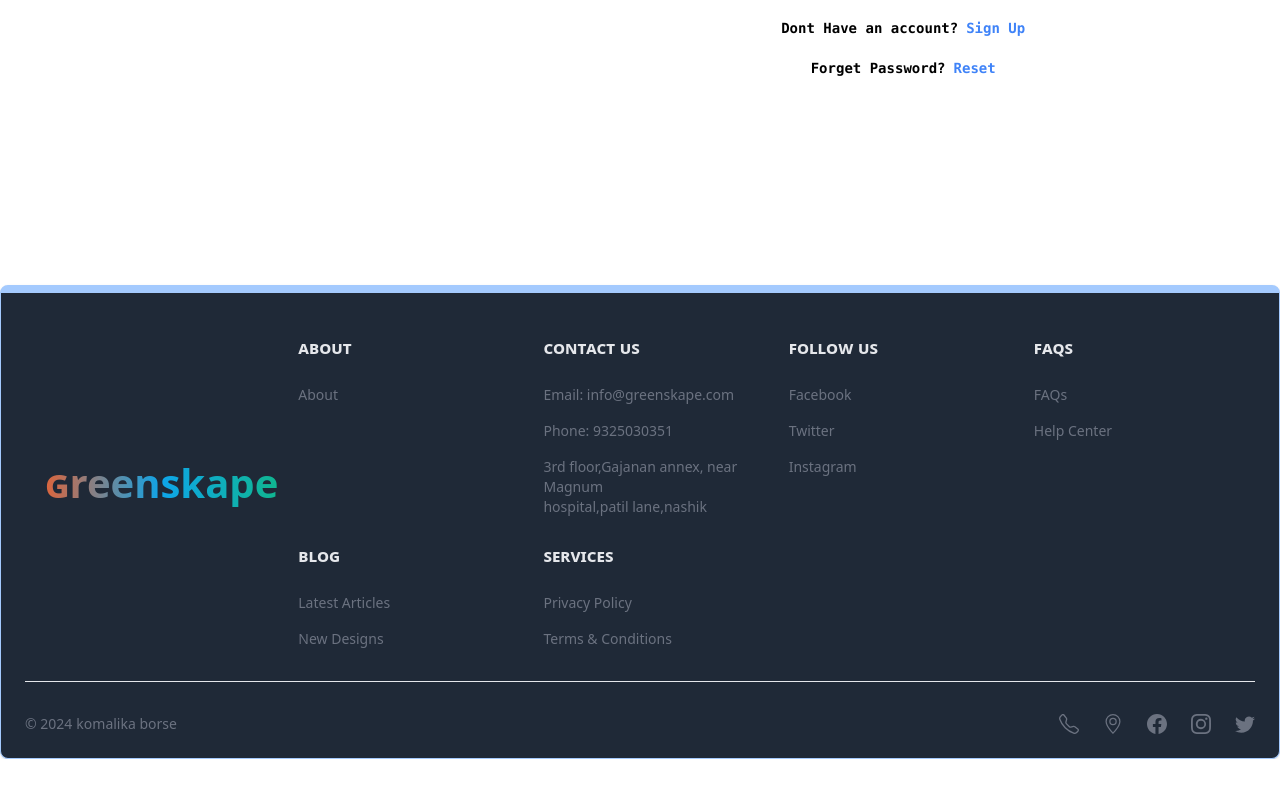
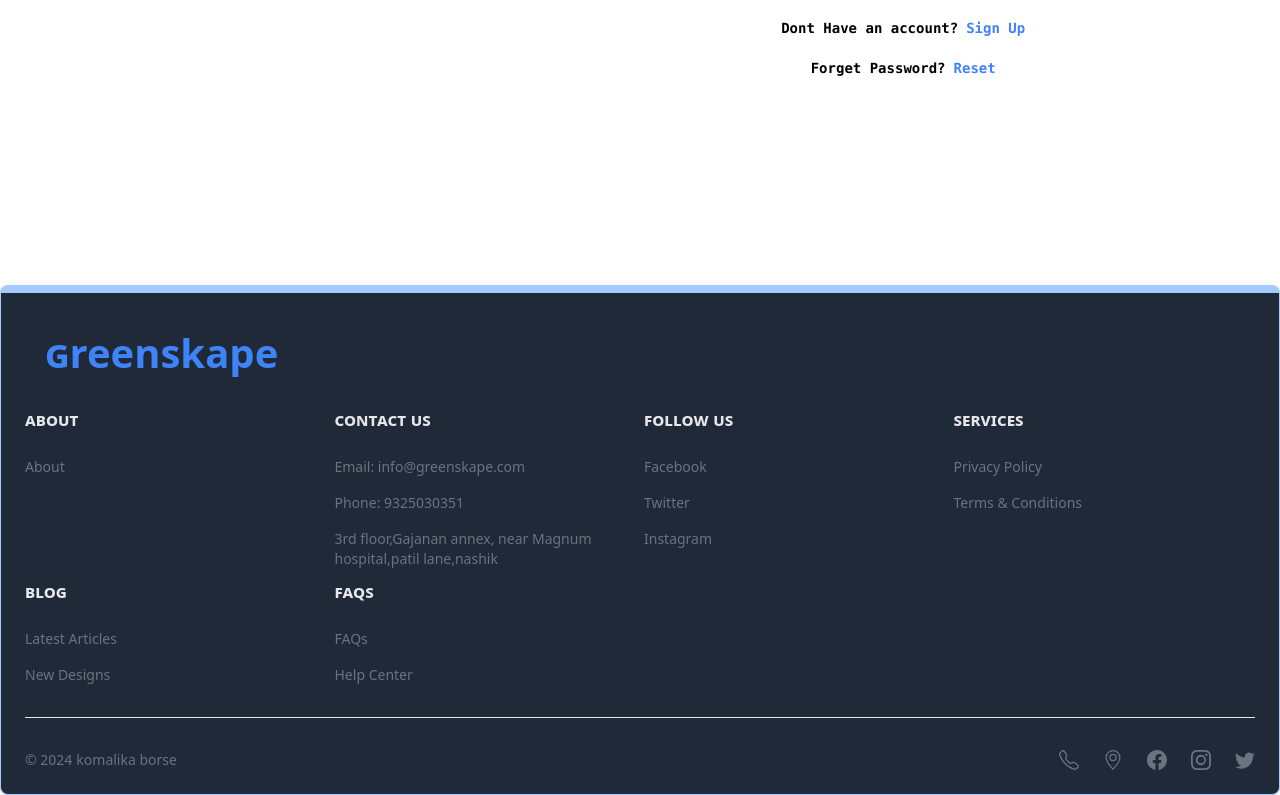
Before and after one commit to malikaborse/MCA-PROJECT-, a React (Vite) app in the folder project-main/Client/: page /signin in a window 1280 px wide. Shown: the part 555-1350 px from the top of the page. Before the commit the page ends 1314 px from the top, so only its background shows below. Built offline with nearby package versions, Linux system fonts and the light colour scheme.

Commit message:
one change

```diff
--- a/project-main/Client/src/components/Footer/Footer.jsx
+++ b/project-main/Client/src/components/Footer/Footer.jsx
@@ -7,15 +7,19 @@ const FooterS = () => {
     return (
         <Footer container className='border border-t-8 border-blue-300 bg-gray-800'>
             <div className='w-full mx-auto text-white'>
+                <div className='my-3'>
                 <div className='grid w-full justify-between items-center sm:flex md:grid-cols-1'>
-                    <div className='my-5'>
                         <Link to='/' className='font-bold text-5xl md:text-8xl text-center ' style={{ fontVariant: 'unicase' }}>
-                            <div className='px-5 py-1 bg-gradient-to-r from-orange-500 via-sky-500 to-emerald-500 rounded-lg text-transparent bg-clip-text 'style={{ fontSize: '40px' }}>
+                            <div className='px-5 py-1 rounded-lg text-blue-500'style={{ fontSize: '40px' }}>
                                 Greenskape
                             </div>
                         </Link>
                     </div>
-                    <div className='grid grid-cols-2 gap-8 mt-4 sm:grid-cols-4 sm:gap-6'>
+                </div>
+
+                <div className='grid w-full justify-between items-center sm:flex md:grid-cols-1'>
+
+                    <div className='grid grid-cols-3 gap-2 mt-4 sm:grid-cols-4 sm:gap-2'>
                         {/*About*/}
                         <div>
                             <Footer.Title className='text-gray-200 text-lg font-semibold' style={{ fontVariant: 'unicase' }} title='About' />
@@ -41,12 +45,12 @@ const FooterS = () => {
                                 <Footer.Link className='hover:text-gray-300' href='#'>Instagram</Footer.Link>
                             </Footer.LinkGroup>
                         </div>
-                        {/*FAQs*/}
+                        {/*Services*/}
                         <div>
-                            <Footer.Title className='text-gray-200 text-lg font-semibold' style={{ fontVariant: 'unicase' }} title='FAQs' />
+                            <Footer.Title className='text-gray-200 text-lg font-semibold' style={{ fontVariant: 'unicase' }} title='Services' />
                             <Footer.LinkGroup col>
-                                <Footer.Link className='hover:text-gray-300' href='#'>FAQs</Footer.Link>
-                                <Footer.Link className='hover:text-gray-300' href='#'>Help Center</Footer.Link>
+                                <Footer.Link className='hover:text-gray-300' href='#'>Privacy Policy</Footer.Link>
+                                <Footer.Link className='hover:text-gray-300' href='#'>Terms &amp; Conditions</Footer.Link>
                             </Footer.LinkGroup>
                         </div>
                         {/*Blog*/}
@@ -57,15 +61,17 @@ const FooterS = () => {
                                 <Footer.Link className='hover:text-gray-300' href='#'>New Designs</Footer.Link>
                             </Footer.LinkGroup>
                         </div>
-
-                        {/*Services*/}
+                        {/*FAQs*/}
                         <div>
-                            <Footer.Title className='text-gray-200 text-lg font-semibold' style={{ fontVariant: 'unicase' }} title='Services' />
+                            <Footer.Title className='text-gray-200 text-lg font-semibold' style={{ fontVariant: 'unicase' }} title='FAQs' />
                             <Footer.LinkGroup col>
-                                <Footer.Link className='hover:text-gray-300' href='#'>Privacy Policy</Footer.Link>
-                                <Footer.Link className='hover:text-gray-300' href='#'>Terms &amp; Conditions</Footer.Link>
+                                <Footer.Link className='hover:text-gray-300' href='#'>FAQs</Footer.Link>
+                                <Footer.Link className='hover:text-gray-300' href='#'>Help Center</Footer.Link>
                             </Footer.LinkGroup>
                         </div>
+
+
+
                     </div>
                 </div>
                 <Footer.Divider />
```
Lines whose indentation alone changed are shown as unchanged.
